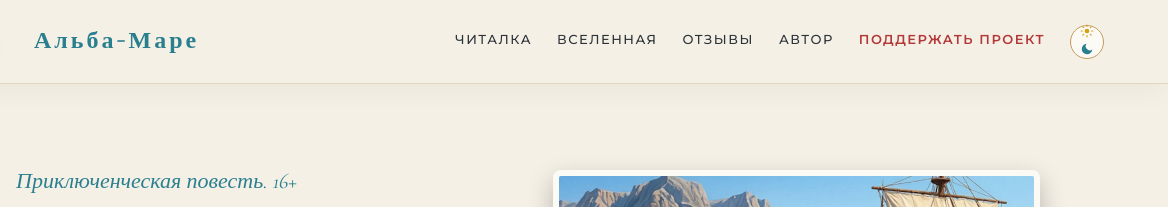
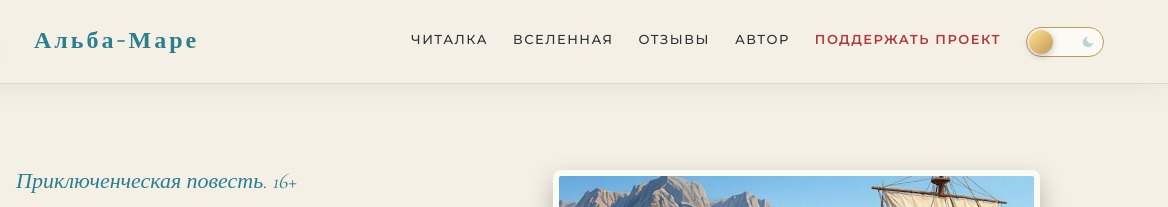
Before and after one commit to steelscorpion19961511-code/alba-mare, a plain HTML site: page index.html in a window 1280 px wide. Shown: the top 207 px of the page, 112-1280 px from the left. Drawn offline with nearby package versions, Linux system fonts and the light colour scheme.

Commit message:
Update style.css

```diff
--- a/style.css
+++ b/style.css
@@ -496,3 +496,30 @@ body.dark-mode .support-sep { color: #9fb3bd; }
     .sbp-btn { display: block; width: 100%; }
     .support-qr { width: 180px; height: 180px; }
 }
+
+/* --- ПЕРЕКЛЮЧАТЕЛЬ ТЕМЫ: ПОЛЗУНОК --- */
+.theme-toggle { background: transparent; border: none; width: auto; height: auto;
+    padding: 0; font-size: 0; box-shadow: none; cursor: pointer; }
+.theme-toggle:hover { background: transparent; color: inherit; }
+.theme-track { position: relative; display: flex; align-items: center;
+    justify-content: space-between; width: 78px; height: 30px; padding: 0 8px;
+    border-radius: 999px; border: 1px solid var(--accent-sand);
+    background: var(--bg-paper); transition: background .3s, border-color .3s; }
+.theme-toggle:hover .theme-track { border-color: var(--support-gold); }
+.theme-icon { display: flex; transition: opacity .3s; }
+.theme-icon svg { display: block; }
+.theme-moon { opacity: .3; }                      /* на свету луна приглушена */
+body.dark-mode .theme-moon { opacity: 1; }
+body.dark-mode .theme-sun { opacity: .3; }        /* в темноте солнце приглушено */
+.theme-knob { position: absolute; top: 2px; left: 2px; width: 24px; height: 24px;
+    border-radius: 50%; background: linear-gradient(135deg, #ffe08a, var(--accent-sand));
+    box-shadow: 0 2px 6px rgba(0,0,0,.25); transition: transform .3s ease, background .3s; }
+body.dark-mode .theme-knob {
+    transform: translateX(50px);
+    background: linear-gradient(135deg, #46647f, #1d3a4d);
+}
+
+@media (max-width: 768px) {
+    .theme-track { width: 64px; }
+    body.dark-mode .theme-knob { transform: translateX(36px); }
+}
```
